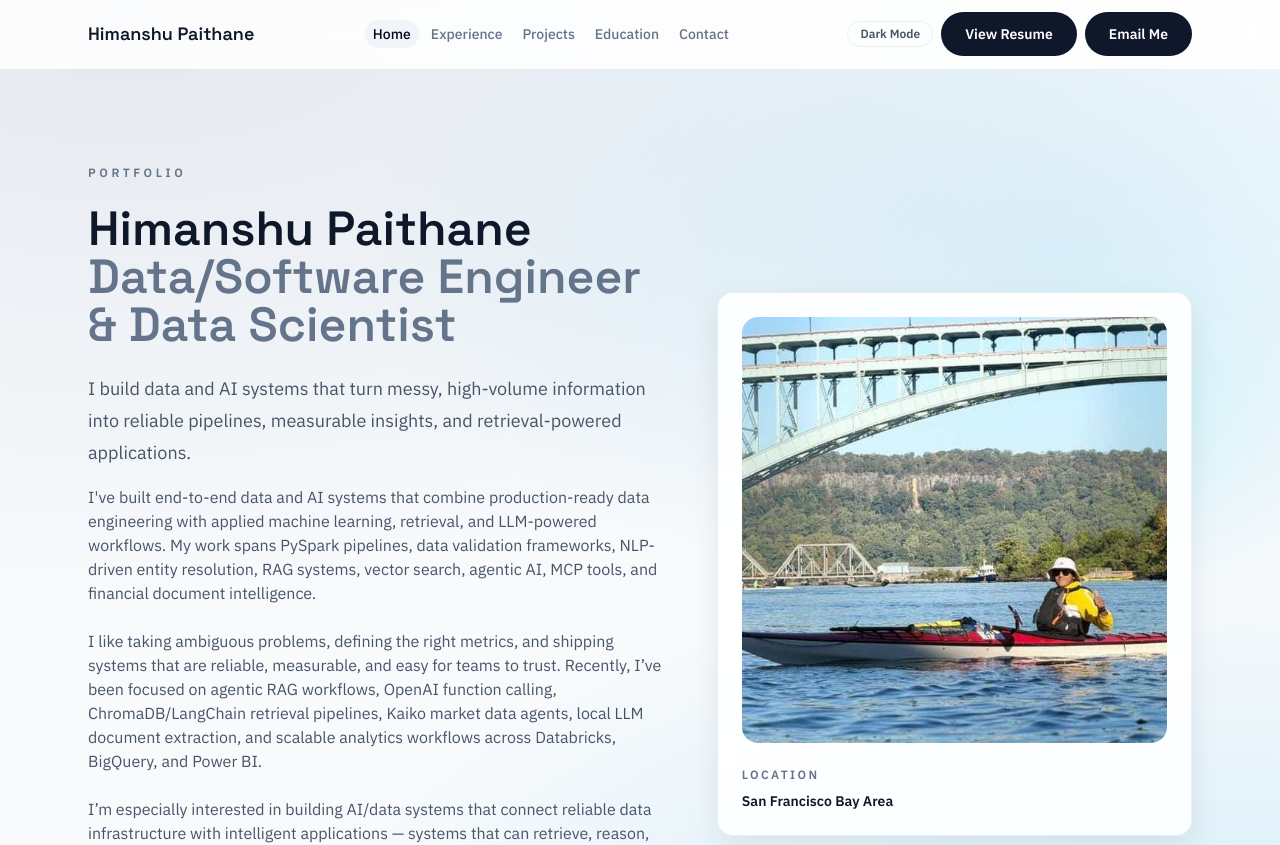
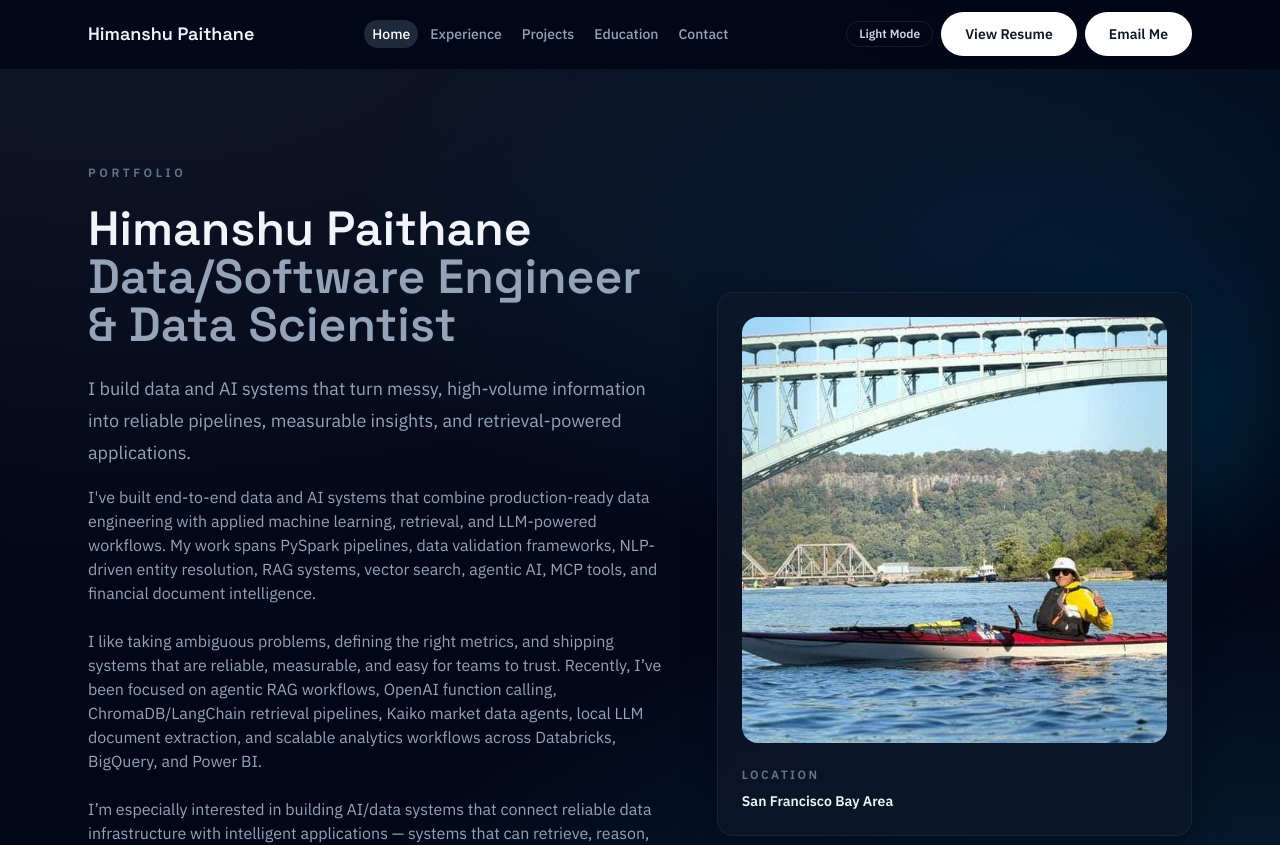
Before and after one commit to 78himanshu/portfolio-site, a Next.js app: page / in a window 1280 px wide. Shown: the top 845 px of the page. Built offline with nearby package versions, Linux system fonts and the light colour scheme.

Commit message:
changed dark to default theme

```diff
--- a/src/components/theme-provider.tsx
+++ b/src/components/theme-provider.tsx
@@ -8,7 +8,7 @@ export function ThemeProvider({
   children: React.ReactNode;
 }) {
   return (
-    <NextThemesProvider attribute="class" defaultTheme="light" enableSystem>
+    <NextThemesProvider attribute="class" defaultTheme="dark" enableSystem={false}>
       {children}
     </NextThemesProvider>
   );
--- a/src/components/theme-toggle.tsx
+++ b/src/components/theme-toggle.tsx
@@ -19,7 +19,7 @@ export default function ThemeToggle({ className }: { className?: string }) {
         )}
         aria-label="Toggle theme"
       >
-        Theme
+        Light Mode
       </button>
     );
   }
```
